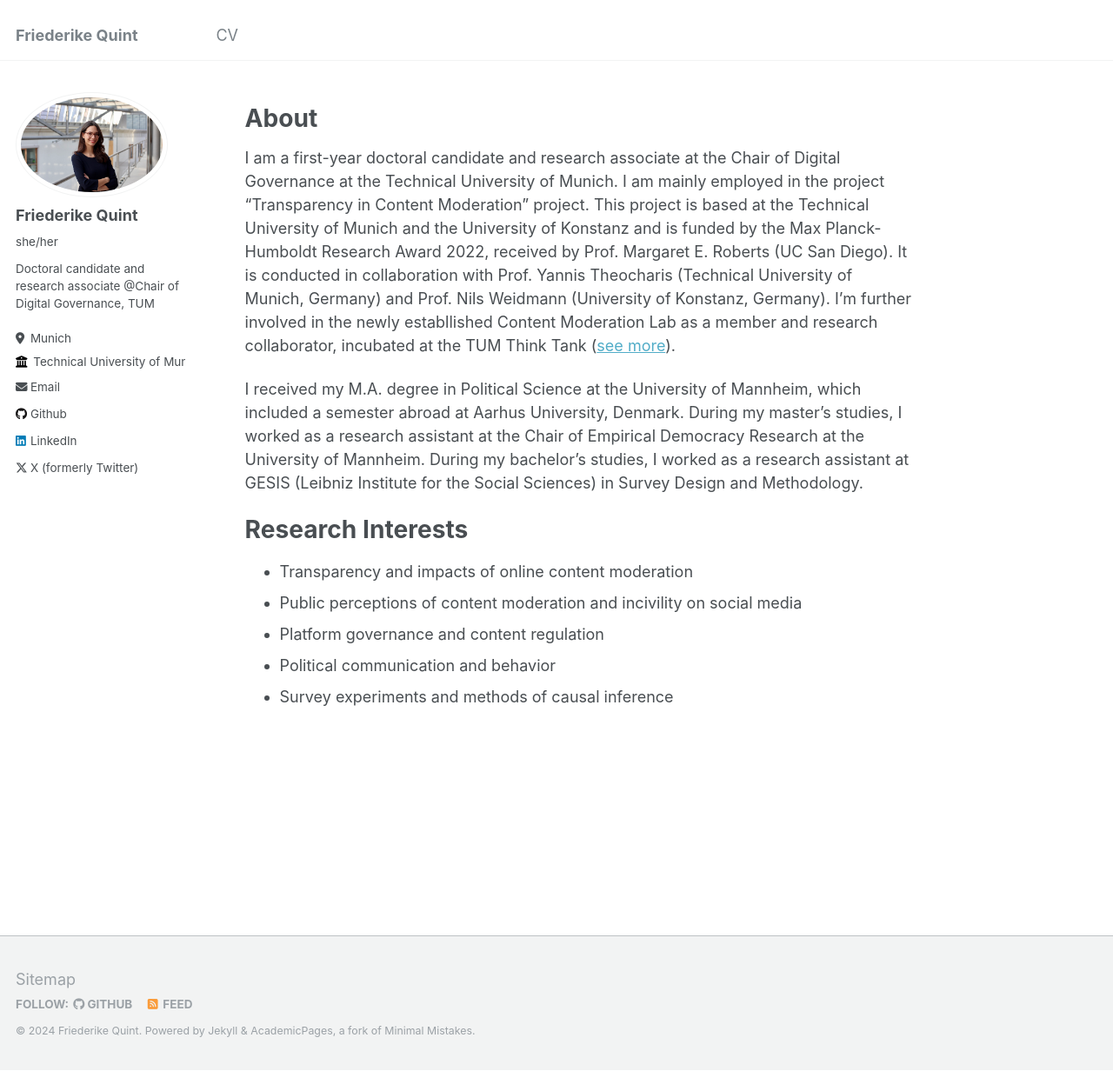
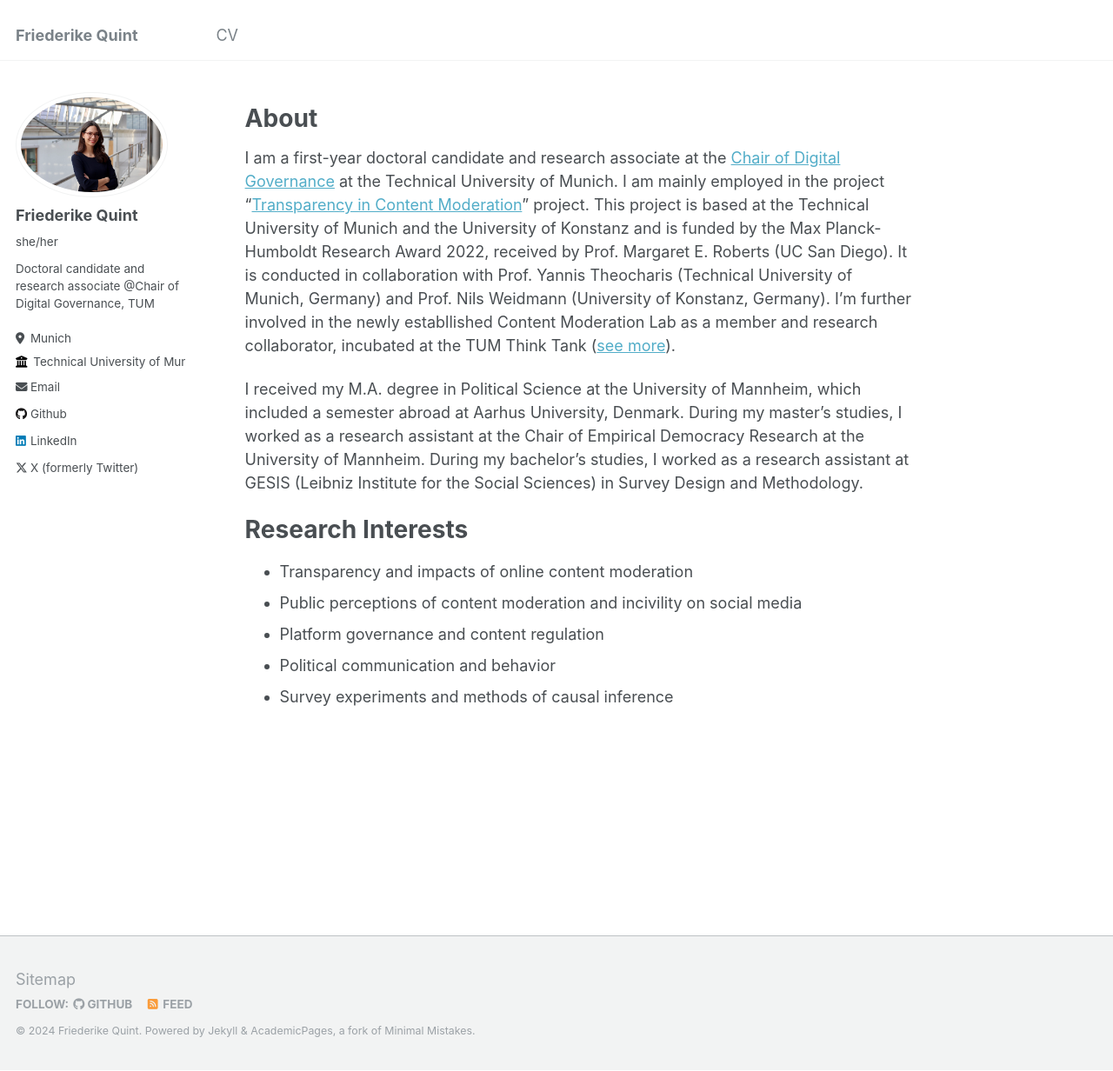
Before and after one commit to friederikequint/friederikequint.github.io, a Jekyll site: the page built from _pages/about.md, in a window 1280 px wide and 1232 px high. Shown: the whole window at 87% size. Built offline with Jekyll 4.4.1, drawn with Linux system fonts in a browser that asks for light colours; part of the change alters nothing that is shown.

```diff
--- a/_pages/about.md
+++ b/_pages/about.md
@@ -10,12 +10,15 @@ redirect_from:
 
 About
 ======
-I am a first-year doctoral candidate and research associate at the Chair of Digital Governance at the Technical University of Munich. I am mainly employed in the project "Transparency in Content Moderation" project. This project is based at the Technical University of Munich and the University of Konstanz and is funded by the Max Planck-Humboldt Research Award 2022, received by Prof. Margaret E. Roberts (UC San Diego). It is conducted in collaboration with Prof. Yannis Theocharis (Technical University of Munich, Germany) and Prof. Nils Weidmann (University of Konstanz, Germany). I'm further involved in the newly establlished Content Moderation Lab as a member and research collaborator, incubated at the TUM Think Tank ([see more](https://tumthinktank.de/project/content-moderation-lab/)).
+
+I am a first-year doctoral candidate and research associate at the [Chair of Digital Governance](https://www.hfp.tum.de/en/digitalgovernance/home/) at the Technical University of Munich. I am mainly employed in the project "[Transparency in Content Moderation](https://www.tum.de/en/news-and-events/all-news/press-releases/details/analyse-des-verhaltens-von-social-media-plattformen)" project. This project is based at the Technical University of Munich and the University of Konstanz and is funded by the Max Planck-Humboldt Research Award 2022, received by Prof. Margaret E. Roberts (UC San Diego). It is conducted in collaboration with Prof. Yannis Theocharis (Technical University of Munich, Germany) and Prof. Nils Weidmann (University of Konstanz, Germany). I'm further involved in the newly establlished Content Moderation Lab as a member and research collaborator, incubated at the TUM Think Tank ([see more](https://tumthinktank.de/project/content-moderation-lab/)).
+
 
 I received my M.A. degree in Political Science at the University of Mannheim, which included a semester abroad at Aarhus University, Denmark. During my master's studies, I worked as a research assistant at the Chair of Empirical Democracy Research at the University of Mannheim. During my bachelor's studies, I worked as a research assistant at GESIS (Leibniz Institute for the Social Sciences) in Survey Design and Methodology.
 
 Research Interests
 ======
+
 - Transparency and impacts of online content moderation
 - Public perceptions of content moderation and incivility on social media
 - Platform governance and content regulation
```
